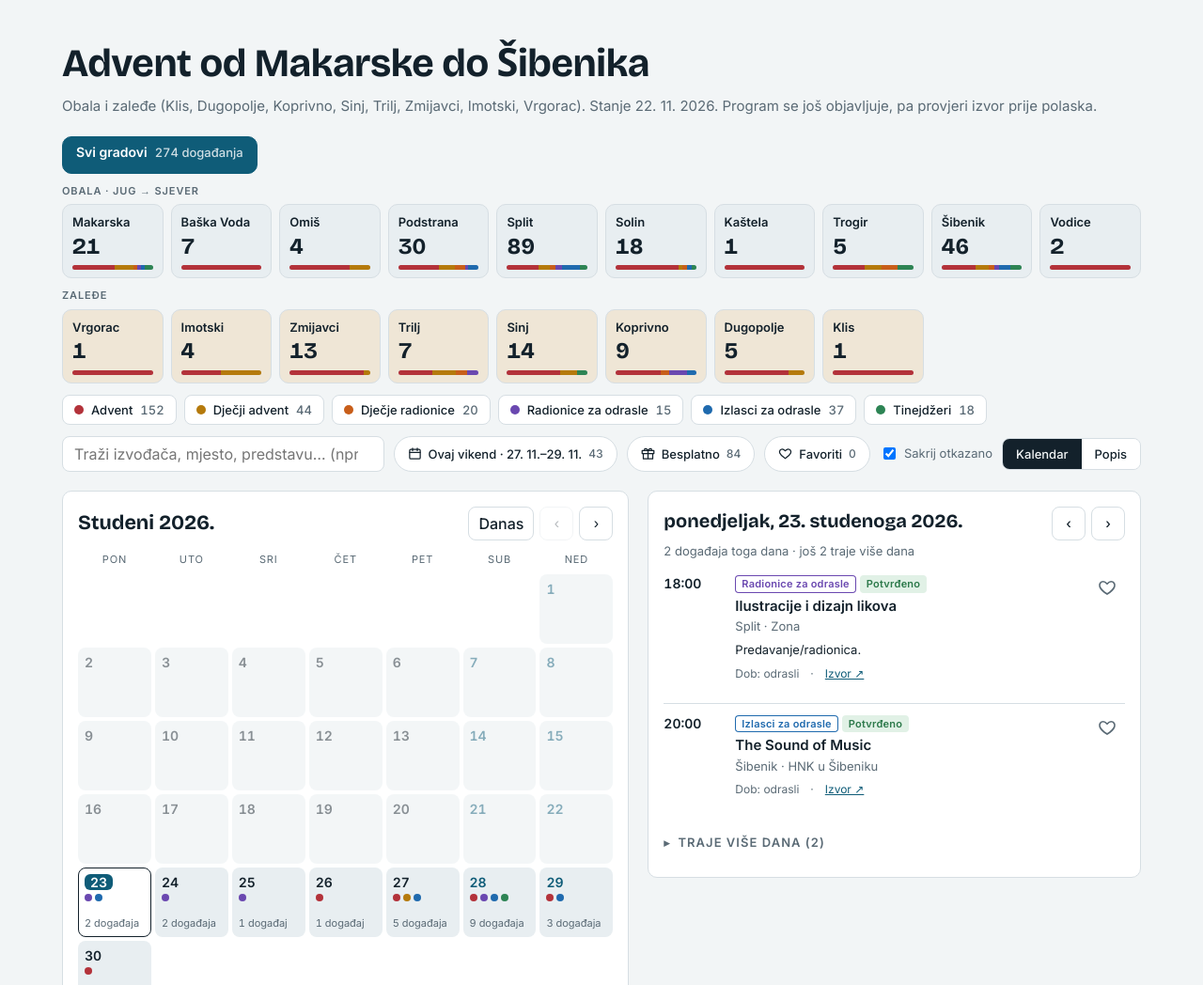
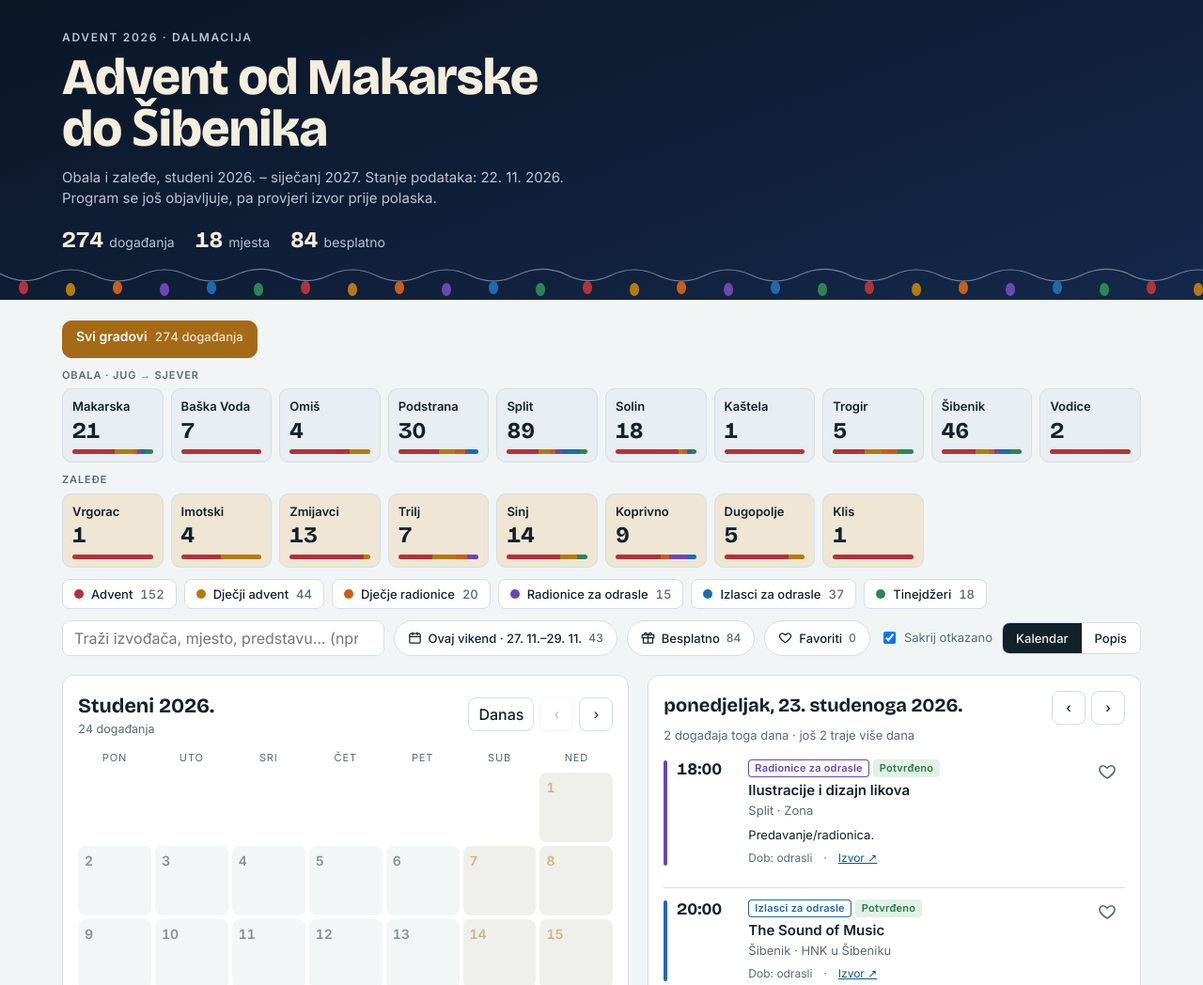
Before and after one commit to MARTINA130288/ADVENT2026, a plain HTML site: page index.html in a window 1280 px wide. Shown: the top 1048 px of the page at 94% size. Drawn offline with nearby package versions, Linux system fonts and the light colour scheme.

Commit message:
Izgled A Zimska noc: nocna traka s lampicama, zlatni naglasak, obojeni rubovi

```diff
--- a/index.html
+++ b/index.html
@@ -4,26 +4,31 @@
 <meta charset="utf-8">
 <meta name="viewport" content="width=device-width, initial-scale=1, viewport-fit=cover">
 <meta name="robots" content="noindex, nofollow">
+<meta name="theme-color" content="#0B1626">
 <title>Advent Makarska–Šibenik</title>
 <meta name="claude:viewport-fit-sides" content="cover">
 <link rel="preconnect" href="https://fonts.googleapis.com">
 <link rel="preconnect" href="https://fonts.gstatic.com" crossorigin>
-<link rel="stylesheet" href="https://fonts.googleapis.com/css2?family=Bricolage+Grotesque:opsz,wght@12..96,500;12..96,700&family=Inter:wght@400;500;600&display=swap">
+<link rel="stylesheet" href="https://fonts.googleapis.com/css2?family=Bricolage+Grotesque:opsz,wght@12..96,500;12..96,700;12..96,800&family=Inter:wght@400;500;600&display=swap">
 <style>
-/* Layout: obalni filter (jug→sjever) iznad, mjesečna mreža lijevo + dnevni program desno; na mobitelu jedno ispod drugog */
+/* Layout: noćna naslovna traka s lampicama (smjer A "Zimska noć", Martina 23.11.), ispod kartice gradova i filteri,
+   mjesečna mreža lijevo + dnevni program desno; na mobitelu jedno ispod drugog. Naglasak zlatni, poveznice plave. */
 :root {
+  --hero1: #0B1626; --hero2: #14284A; --hero-ink: #F4EEDD; --hero-muted: #B9C3D6; --wire: #6F7F99;
+  --link: #0F5C78; --free: #1D7A47; --free-ink: #FFFFFF;
   --bg: #F2F5F6; --surface: #FFFFFF; --sunk: #E8EEF1; --ink: #13212B; --muted: #5A6A75; --line: #D6DEE3;
-  --accent: #0F5C78; --accent-ink: #FFFFFF; --today: #0F5C78; --hill-soft: #EFE6D6; --fav: #D1335B; --wa: #1A8D49; --wa-ink: #FFFFFF;
+  --accent: #A56A16; --accent-ink: #FFFFFF; --today: #A56A16; --hill-soft: #EFE6D6; --fav: #D1335B; --wa: #1A8D49; --wa-ink: #FFFFFF;
   --cA: #B3323A; --cD: #B57A0C; --cR: #C85E1A; --cO: #6A48B0; --cI: #1F6AAE; --cT: #2D8454;
   --ok: #2D7A4B; --okbg: #E1F1E6; --naj: #8A6410; --najbg: #FBF0D2; --sta: #24609A; --stabg: #DDEAF7;
   --pro: #A5481C; --probg: #FBE6DA; --otk: #FFFFFF; --otkbg: #A3313A;
   --display: "Bricolage Grotesque", "Segoe UI", system-ui, sans-serif;
   --body: "Inter", "Segoe UI", system-ui, sans-serif;
-  --r: 10px;
+  --r: 12px;
 }
 @media (prefers-color-scheme: dark) { :root:not([data-theme="light"]) {
   --bg: #0C151B; --surface: #14212A; --sunk: #1A2a34; --ink: #E5ECF0; --muted: #93A3AE; --line: #263842;
-  --accent: #5DB3D3; --accent-ink: #08141A; --today: #5DB3D3; --hill-soft: #33291B; --fav: #FF7A99; --wa: #3DDC84; --wa-ink: #06281A;
+  --accent: #E3B04B; --accent-ink: #1A1305; --today: #E3B04B; --hill-soft: #33291B;
+  --hero1: #08101C; --hero2: #12233F; --link: #5DB3D3; --free: #7FD3A0; --free-ink: #0A2416; --fav: #FF7A99; --wa: #3DDC84; --wa-ink: #06281A;
   --cA: #F07A82; --cD: #EDC05A; --cR: #F39A60; --cO: #B49CF0; --cI: #7BB7EC; --cT: #6ACF97;
   --ok: #7FD3A0; --okbg: #183A28; --naj: #EBC768; --najbg: #3A3016; --sta: #8DBDEB; --stabg: #1A3148;
   --pro: #F2A57E; --probg: #3E2418; --otk: #FFFFFF; --otkbg: #9A2F37;
@@ -31,7 +36,8 @@
 } }
 :root[data-theme="dark"] {
   --bg: #0C151B; --surface: #14212A; --sunk: #1A2a34; --ink: #E5ECF0; --muted: #93A3AE; --line: #263842;
-  --accent: #5DB3D3; --accent-ink: #08141A; --today: #5DB3D3; --hill-soft: #33291B; --fav: #FF7A99; --wa: #3DDC84; --wa-ink: #06281A;
+  --accent: #E3B04B; --accent-ink: #1A1305; --today: #E3B04B; --hill-soft: #33291B;
+  --hero1: #08101C; --hero2: #12233F; --link: #5DB3D3; --free: #7FD3A0; --free-ink: #0A2416; --fav: #FF7A99; --wa: #3DDC84; --wa-ink: #06281A;
   --cA: #F07A82; --cD: #EDC05A; --cR: #F39A60; --cO: #B49CF0; --cI: #7BB7EC; --cT: #6ACF97;
   --ok: #7FD3A0; --okbg: #183A28; --naj: #EBC768; --najbg: #3A3016; --sta: #8DBDEB; --stabg: #1A3148;
   --pro: #F2A57E; --probg: #3E2418; --otk: #FFFFFF; --otkbg: #9A2F37;
@@ -39,14 +45,27 @@
 }
 * { box-sizing: border-box; }
 [hidden] { display: none !important; }   /* GitHub verzija nema Claudeov reset; inače .hits {display:grid} prikaže prazan okvir */
-body { background: var(--bg); color: var(--ink); font-family: var(--body); font-size: 15px; line-height: 1.5; }
-.wrap { max-width: 1180px; margin: 0 auto; padding-block: 28px 56px;
+body { margin: 0; background: var(--bg); color: var(--ink); font-family: var(--body); font-size: 15px; line-height: 1.5; }   /* margin 0: GitHub verzija nema Claudeov reset */
+/* naslovna traka */
+.hero { background: linear-gradient(160deg, var(--hero1) 0%, var(--hero2) 100%); color: var(--hero-ink); position: relative; overflow: hidden; }
+.hero-in { max-width: 1180px; margin: 0 auto; padding-top: calc(env(safe-area-inset-top, 0px) + 32px); padding-bottom: 50px;
+  padding-left: max(16px, env(safe-area-inset-left, 0px)); padding-right: max(16px, env(safe-area-inset-right, 0px)); }
+.eyebrow { font: 600 12px var(--body); letter-spacing: .14em; text-transform: uppercase; color: var(--hero-muted); margin: 0 0 8px; }
+.hero h1 { font-size: clamp(2.1rem, 6vw, 3.4rem); font-weight: 800; line-height: 1.02; letter-spacing: -0.02em; max-width: 16ch; }
+.hero .sub { color: var(--hero-muted); margin: 12px 0 0; max-width: 62ch; }
+.stats { display: flex; flex-wrap: wrap; gap: 6px 22px; margin-top: 18px; color: var(--hero-muted); font-size: 14px; }
+.stats b { font: 700 1.5rem var(--display); color: var(--hero-ink); margin-right: 6px; font-variant-numeric: tabular-nums; }
+.lights { position: absolute; left: 0; bottom: 4px; width: 100%; height: 30px; display: block; }
+.lights .wire { fill: none; stroke: var(--wire); stroke-width: 1.2; }
+@media (max-width: 640px) { .hero-in { padding-top: calc(env(safe-area-inset-top, 0px) + 22px); padding-bottom: 44px; } .stats b { font-size: 1.25rem; } }
+
+.wrap { max-width: 1180px; margin: 0 auto; padding-block: 22px 56px;
   padding-left: max(16px, env(safe-area-inset-left, 0px)); padding-right: max(16px, env(safe-area-inset-right, 0px));
   display: grid; gap: 20px; }
 h1, h2, h3 { font-family: var(--display); text-wrap: balance; margin: 0; }
 h1 { font-size: clamp(1.8rem, 4vw, 2.6rem); font-weight: 700; letter-spacing: -0.01em; }
 .sub { color: var(--muted); margin: 4px 0 0; }
-a { color: var(--accent); }
+a { color: var(--link); }
 :focus-visible { outline: 2px solid var(--accent); outline-offset: 2px; }
 
 /* gradovi: kartice s brojem događanja i trakom kategorija (Martina 23.11.: prijedlog C) */
@@ -69,7 +88,7 @@ a { color: var(--accent); }
 .tile.in { background: var(--hill-soft); }
 .tile.zero .n, .tile.zero .nm { color: var(--muted); }
 .tile:hover .nm { text-decoration: underline; }
-.tile[aria-pressed="true"] { background: var(--surface); border-color: var(--ink); box-shadow: inset 0 0 0 1px var(--ink); }
+.tile[aria-pressed="true"] { background: var(--surface); border-color: var(--accent); box-shadow: inset 0 0 0 1px var(--accent); }
 @media (max-width: 1000px) { .tgrid { grid-template-columns: repeat(5, minmax(0, 1fr)); } }
 @media (max-width: 520px) {
   .tgrid { grid-template-columns: repeat(4, minmax(0, 1fr)); gap: 6px; }
@@ -120,7 +139,10 @@ a { color: var(--accent); }
 .day .num { font: 600 14px var(--body); font-variant-numeric: tabular-nums; }
 .day.we .num { color: var(--accent); }
 .day.today .num { background: var(--today); color: var(--accent-ink); border-radius: 6px; padding: 0 6px; align-self: flex-start; }
-.day.sel { border-color: var(--ink); background: var(--surface); }
+.day.we:not(.sel) { background: color-mix(in srgb, var(--accent) 10%, var(--sunk)); }
+.day.sel { border-color: var(--accent); background: var(--surface); box-shadow: inset 0 0 0 1px var(--accent); }
+.mt { display: grid; }
+.month-n { color: var(--muted); font-size: 12.5px; font-variant-numeric: tabular-nums; }
 .dots { display: flex; flex-wrap: wrap; gap: 3px; }
 .dot { width: 8px; height: 8px; border-radius: 50%; background: var(--c); }
 .cnt { font-size: 11px; color: var(--muted); font-variant-numeric: tabular-nums; margin-top: auto; }
@@ -131,7 +153,11 @@ a { color: var(--accent); }
 .day-title { font-size: 1.25rem; font-weight: 700; }
 .day-sub { color: var(--muted); font-size: 13px; margin: 2px 0 12px; }
 .evs { display: grid; gap: 10px; }
-.ev { display: grid; grid-template-columns: 64px minmax(0, 1fr) auto; gap: 12px; padding: 12px 0; border-top: 1px solid var(--line); }
+.ev { display: grid; grid-template-columns: 64px minmax(0, 1fr) auto; gap: 12px; padding: 12px 0 12px 14px; border-top: 1px solid var(--line); position: relative; }
+/* obojeni rub po (prvoj) kategoriji */
+.ev::before { content: ""; position: absolute; left: 0; top: 13px; bottom: 13px; width: 4px; border-radius: 3px; background: var(--c, var(--line)); }
+.ev:first-child::before { top: 5px; }
+.st-free { color: var(--free-ink); background: var(--free); }
 /* favoriti (Martina 23.11.): srce po događaju, pamti se u pregledniku (localStorage) */
 .fav-btn { width: 38px; height: 38px; border: 0; border-radius: 50%; background: transparent; color: var(--muted); cursor: pointer;
   display: inline-grid; place-items: center; padding: 0; flex: 0 0 auto; }
@@ -157,7 +183,7 @@ a { color: var(--accent); }
 .act.main { background: var(--fav); border-color: var(--fav); color: #FFFFFF; }
 .favbar .hint, .sharedbar .hint { color: var(--muted); font-size: 13px; margin: 0; max-width: 70ch; }
 .ev:first-child { border-top: 0; padding-top: 4px; }
-.ev-time { font: 600 14px var(--body); font-variant-numeric: tabular-nums; color: var(--ink); }
+.ev-time { font: 700 1.1rem/1.25 var(--display); font-variant-numeric: tabular-nums; color: var(--ink); }
 .ev-time small { display: block; font-weight: 400; color: var(--muted); font-size: 11px; }
 .ev h4 { margin: 4px 0 2px; font: 600 15px/1.35 var(--body); }
 .ev.cancel h4 { text-decoration: line-through; }
@@ -261,11 +287,26 @@ details.fold[open] > summary::before { content: "▾"; }
 }
 </style>
 
+<header class="hero">
+  <div class="hero-in">
+    <p class="eyebrow">Advent 2026 · Dalmacija</p>
+    <h1>Advent od Makarske do Šibenika</h1>
+    <p class="sub" id="sub">Obala i zaleđe, studeni 2026. – siječanj 2027. Stanje podataka: 22. 11. 2026. Program se još objavljuje, pa provjeri izvor prije polaska.</p>
+    <div class="stats" id="stats"></div>
+  </div>
+  <!-- lampice: uzorak širine 300 px ponavlja se (žarulje se ne razvlače na širokim ekranima) -->
+  <svg class="lights" aria-hidden="true" focusable="false">
+    <defs><pattern id="bulbs" width="300" height="30" patternUnits="userSpaceOnUse">
+      <path class="wire" d="M0 6 Q 25 20 50 8 T 100 8 T 150 8 T 200 8 T 250 8 T 300 6"/>
+      <ellipse cx="25" cy="21" rx="5" ry="7" style="fill: var(--cA)"/><ellipse cx="75" cy="23" rx="5" ry="7" style="fill: var(--cD)"/>
+      <ellipse cx="125" cy="21" rx="5" ry="7" style="fill: var(--cR)"/><ellipse cx="175" cy="23" rx="5" ry="7" style="fill: var(--cO)"/>
+      <ellipse cx="225" cy="21" rx="5" ry="7" style="fill: var(--cI)"/><ellipse cx="275" cy="23" rx="5" ry="7" style="fill: var(--cT)"/>
+    </pattern></defs>
+    <rect width="100%" height="30" fill="url(#bulbs)"/>
+  </svg>
+</header>
+
 <div class="wrap">
-  <header>
-    <h1>Advent od Makarske do Šibenika</h1>
-    <p class="sub" id="sub">Obala i zaleđe (Klis, Dugopolje, Koprivno, Sinj, Trilj, Zmijavci, Imotski, Vrgorac). Stanje 22. 11. 2026. Program se još objavljuje, pa provjeri izvor prije polaska.</p>
-  </header>
 
   <div class="filters">
     <div class="towns" id="towns" role="group" aria-label="Grad"></div>
@@ -290,7 +331,7 @@ details.fold[open] > summary::before { content: "▾"; }
   <div class="main" id="calView">
     <section class="panel" aria-label="Mjesečni kalendar">
       <div class="cal-head">
-        <h2 id="monthTitle"></h2>
+        <div class="mt"><h2 id="monthTitle"></h2><span class="month-n" id="monthN"></span></div>
         <div class="nav">
           <button type="button" class="today-btn" id="todayBtn" style="width:auto">Danas</button>
           <button type="button" id="prev" aria-label="Prethodni mjesec">‹</button>
@@ -416,10 +457,10 @@ function evHTML(e, opts = {}) {
     e.izvor && `<a href="${esc(e.izvor)}" target="_blank" rel="noopener">Izvor ↗</a>`,
     isFav(e) && e.od && `<a href="${esc(gcalURL(e))}" target="_blank" rel="noopener">+ Google kalendar</a>`,
   ].filter(Boolean).join("<span aria-hidden='true'>·</span>");
-  return `<article class="ev${e.status === "OTKAZANO" ? " cancel" : ""}">
+  return `<article class="ev${e.status === "OTKAZANO" ? " cancel" : ""}" style="--c: var(${CATS[e.cats[0]].v})">
     <div class="ev-time">${esc(timeMain)}${timeRest}</div>
     <div>
-      <div class="tags">${catTags(e)}<span class="tag ${cls}">${lab}</span></div>
+      <div class="tags">${catTags(e)}<span class="tag ${cls}">${lab}</span>${isFree(e) ? `<span class="tag st-free">Besplatno</span>` : ""}</div>
       <h4>${esc(e.naziv)}</h4>
       <p class="where">${esc(e.grad)}${e.lok ? " · " + esc(e.lok) : ""}${span}</p>
       ${e.opis ? `<p class="desc">${esc(e.opis)}</p>` : ""}
@@ -510,6 +551,8 @@ function renderGrid(ev) {
   document.getElementById("next").disabled = state.m === SPAN.length - 1;
   const byDay = {};
   ev.filter(single).forEach(e => (byDay[e.od] ||= []).push(e));
+  const inMonth = ev.filter(e => single(e) && e.od.startsWith(`${y}-${String(m + 1).padStart(2, "0")}`)).length;
+  document.getElementById("monthN").textContent = inMonth ? `${inMonth} ${inMonth % 10 === 1 && inMonth % 100 !== 11 ? "događanje" : "događanja"}` : "";
   const grid = document.getElementById("grid");
   let html = DOW.map(d => `<div class="dow">${d}</div>`).join("");
   const first = new Date(y, m, 1), off = (first.getDay() + 6) % 7, days = new Date(y, m + 1, 0).getDate();
@@ -816,6 +859,12 @@ function render() {
   renderUndated(ev);
 }
 
+// brojke u naslovnoj traci (bez otkazanih)
+(() => {
+  const ok = DATA.filter(e => e.status !== "OTKAZANO");
+  document.getElementById("stats").innerHTML = `<span><b>${ok.length}</b>događanja</span>`
+    + `<span><b>${TOWNS.length + INLAND.length}</b>mjesta</span><span><b>${ok.filter(isFree).length}</b>besplatno</span>`;
+})();
 document.getElementById("todayBtn").onclick = () => goDay(START);
 document.getElementById("prev").onclick =() => { if (state.m > 0) { state.m--; render(); } };
 document.getElementById("next").onclick = () => { if (state.m < SPAN.length - 1) { state.m++; render(); } };
```
